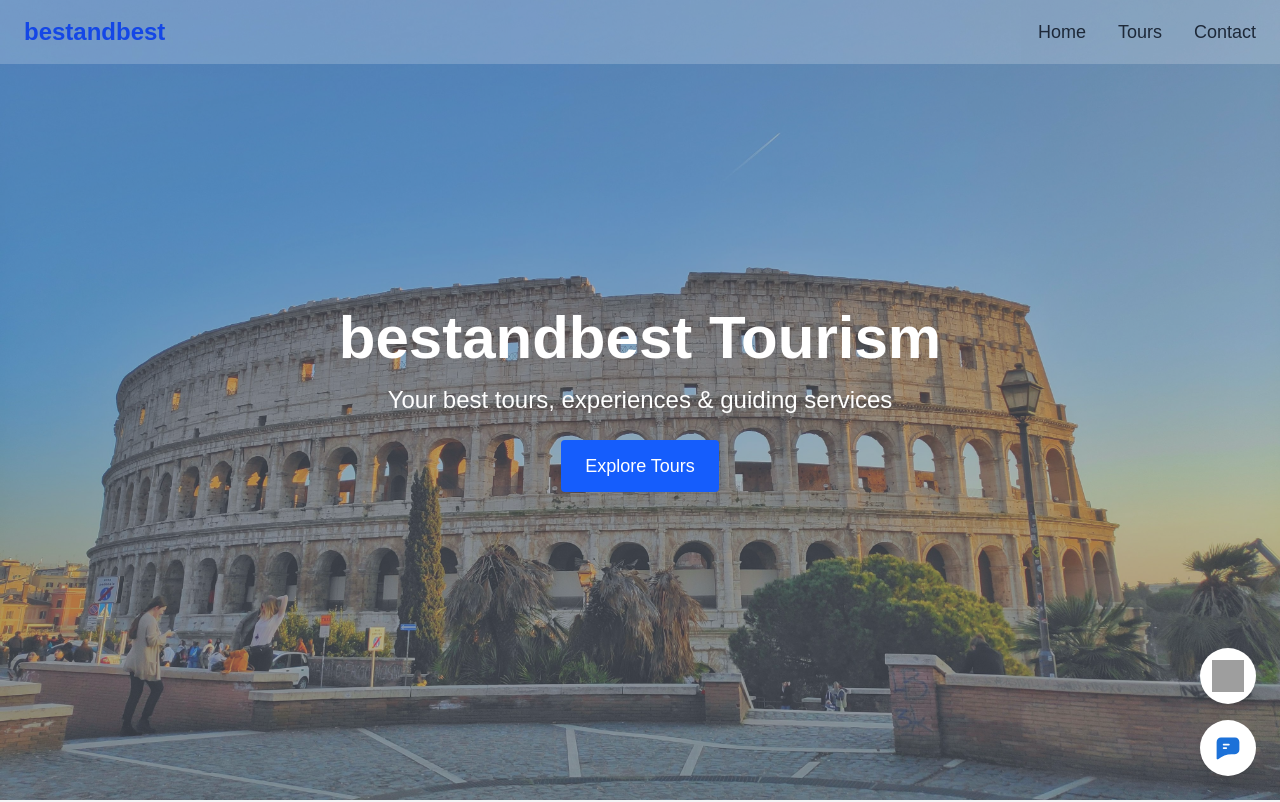
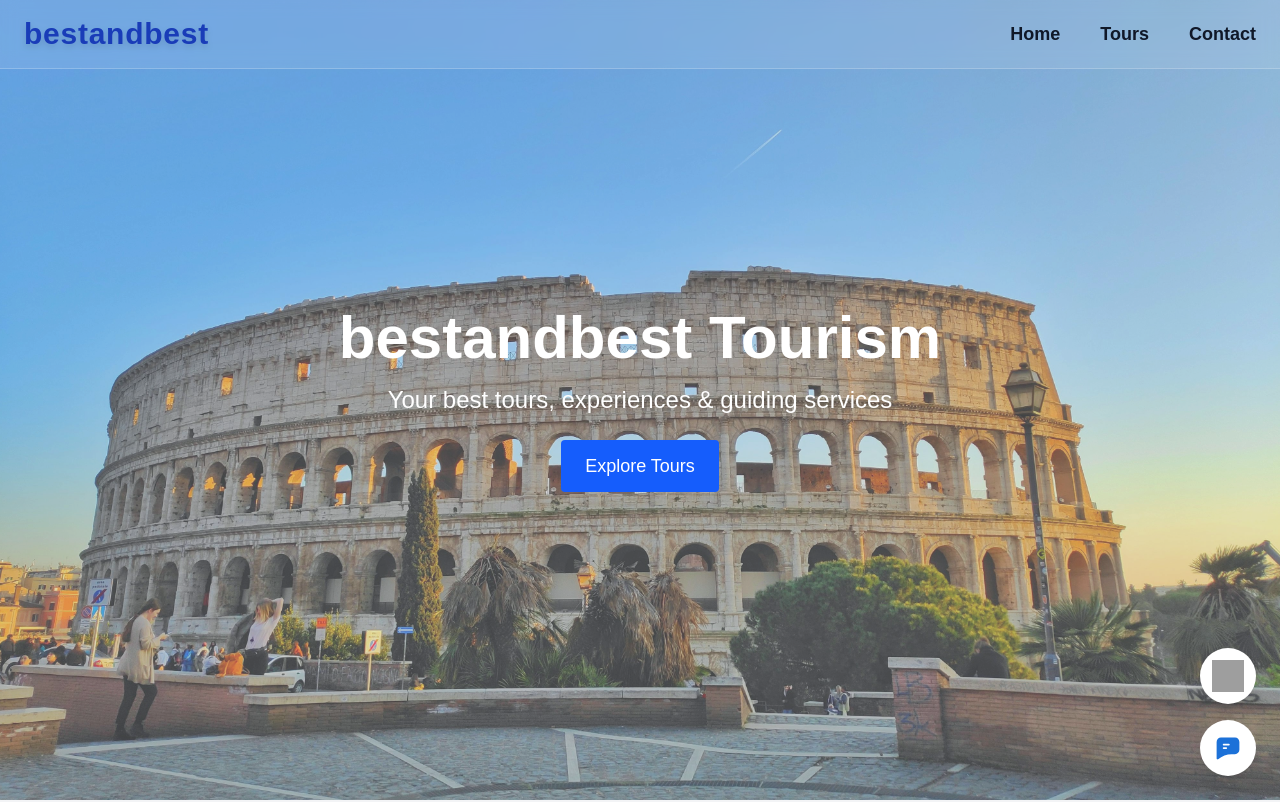
Before and after one commit to shahidse/tourism, a Next.js app: page / in a window 1280 px wide. Shown: the top 802 px of the page. Built offline with nearby package versions, Linux system fonts and the light colour scheme; no server answers; grey boxes are pictures that could not be loaded.

Commit message:
Implement animations using framer-motion in various components and update package.json to include framer-motion dependency

```diff
--- a/app/tours/page.tsx
+++ b/app/tours/page.tsx
@@ -1,33 +1,77 @@
+"use client";
+
+import { useEffect, useState } from "react";
+import { motion, AnimatePresence } from "framer-motion";
 import TourCard from "@/components/TourCard";
 import SectionTitle from "@/components/SectionTitle";
 import Loader from "@/components/Loader";
 import ErrorMessage from "@/components/ErrorMessage";
 
-export default async function ToursPage() {
-  let tours = null;
+export default function ToursPageClient() {
+  const [tours, setTours] = useState<any[]>([]);
+  const [loading, setLoading] = useState(true);
+  const [error, setError] = useState("");
 
-  try {
-    const res = await fetch(`${process.env.NEXT_PUBLIC_BASE_URL}/api/tours`, {
-      cache: "no-store",
-    });
+  // Fetch tours from API
+  const fetchTours = async () => {
+    try {
+      const res = await fetch(`${process.env.NEXT_PUBLIC_BASE_URL}/api/tours`);
+      if (!res.ok) throw new Error("API error");
+      const data = await res.json();
+      setTours(data);
+      setLoading(false);
+    } catch (err) {
+      setError("Failed to load tours.");
+      setLoading(false);
+    }
+  };
 
-    if (!res.ok) throw new Error("API error");
-    tours = await res.json();
-  } catch (error) {
-    return <ErrorMessage message="Failed to load tours." />;
-  }
+  useEffect(() => {
+    fetchTours(); // initial load
+    const interval = setInterval(fetchTours, 30000); // refresh every 30s
+    return () => clearInterval(interval);
+  }, []);
 
-  if (!tours) return <Loader />;
+  if (loading) return <Loader />;
+  if (error) return <ErrorMessage message={error} />;
+
+  // Animation variants
+  const containerVariants = {
+    hidden: {},
+    visible: { transition: { staggerChildren: 0.15 } },
+  };
+
+  const cardVariants = {
+    hidden: { opacity: 0, y: 30, scale: 0.95 },
+    visible: { opacity: 1, y: 0, scale: 1, transition: { duration: 0.6, ease: "easeOut" } },
+    hover: { scale: 1.03, y: -5, transition: { duration: 0.3, ease: "easeOut" } },
+  };
 
   return (
     <div className="px-6 py-16 max-w-7xl mx-auto h-full">
-      <SectionTitle title="All Tours" subtitle={""}/>
+      <SectionTitle title="All Tours" subtitle="" />
 
-      <div className="grid grid-cols-1 md:grid-cols-3 gap-8">
-        {tours.map((tour:any) => (
-          <TourCard key={tour.id} tour={tour} />
-        ))}
-      </div>
+      <motion.div
+        className="grid grid-cols-1 md:grid-cols-3 gap-8 mt-8"
+        variants={containerVariants}
+        initial="hidden"
+        animate="visible"
+      >
+        <AnimatePresence>
+          {tours.map((tour: any) => (
+            <motion.div
+              key={tour.id}
+              variants={cardVariants}
+              whileHover="hover"
+              initial="hidden"
+              animate="visible"
+              exit={{ opacity: 0, scale: 0.9, y: 20, transition: { duration: 0.4 } }}
+            >
+              <TourCard tour={tour} />
+            </motion.div>
+          ))}
+        </AnimatePresence>
+      </motion.div>
     </div>
   );
 }
--- a/components/ContactForm.tsx
+++ b/components/ContactForm.tsx
@@ -1,133 +1,128 @@
 "use client";
 
+import { motion } from "framer-motion";
 import { User, Mail, Phone, MessageSquare, MapPin, Clock, MessageCircle } from "lucide-react";
 
 export default function ContactSection() {
+  // Container variants for stagger
+  const containerVariants = {
+    hidden: {},
+    visible: {
+      transition: {
+        staggerChildren: 0.2,
+      },
+    },
+  };
+
+  const fadeUpVariants = {
+    hidden: { opacity: 0, y: 20 },
+    visible: { opacity: 1, y: 0, transition: { duration: 0.6, ease: "easeOut" } },
+  };
+
+  const buttonVariants = {
+    hidden: { opacity: 0, scale: 0.8 },
+    visible: { opacity: 1, scale: 1, transition: { duration: 0.5, ease: "easeOut" } },
+    hover: { scale: 1.05 },
+    tap: { scale: 0.95 },
+  };
+
   return (
-    <div className="max-w-6xl mx-auto grid md:grid-cols-2 gap-10 p-6 py-16">
-
+    <motion.div
+      className="max-w-6xl mx-auto grid md:grid-cols-2 gap-10 p-6 py-16"
+      variants={containerVariants}
+      initial="hidden"
+      whileInView="visible"
+      viewport={{ once: true, amount: 0.3 }}
+    >
       {/* LEFT — Contact Information */}
-      <div className="bg-white/80 backdrop-blur-lg shadow-xl rounded-2xl border border-gray-200 p-8">
-        <h2 className="text-3xl font-bold text-gray-800 mb-4">
-          Get in Touch
-        </h2>
+      <motion.div
+        className="bg-white/80 backdrop-blur-lg shadow-xl rounded-2xl border border-gray-200 p-8"
+        variants={fadeUpVariants}
+      >
+        <h2 className="text-3xl font-bold text-gray-800 mb-4">Get in Touch</h2>
         <p className="text-gray-600 mb-8">
           We’re always available to help you plan the perfect trip.
           Contact us through any channel below.
         </p>
 
-        <div className="space-y-6">
-
-          {/* WhatsApp */}
-          <div className="flex items-center gap-4">
-            <div className="w-12 h-12 flex items-center justify-center rounded-xl bg-green-500/90 text-white shadow">
-              <MessageCircle />
+        <motion.div className="space-y-6" variants={containerVariants}>
+          {[
+            {
+              icon: <MessageCircle />,
+              bg: "bg-green-500/90",
+              title: "WhatsApp",
+              content: <a href="https://wa.me/000000000000" target="_blank" className="text-blue-600 hover:underline">+00 000 000 0000</a>
+            },
+            {
+              icon: <Phone />,
+              bg: "bg-blue-500/90",
+              title: "Phone",
+              content: "+00 111 222 3333"
+            },
+            {
+              icon: <Mail />,
+              bg: "bg-orange-500/90",
+              title: "Email",
+              content: <a href="mailto:info@bestandbest.com" className="text-blue-600 hover:underline">info@bestandbest.com</a>
+            },
+            {
+              icon: <MapPin />,
+              bg: "bg-purple-500/90",
+              title: "Office Location",
+              content: "Rome, Italy"
+            },
+            {
+              icon: <Clock />,
+              bg: "bg-gray-700/90",
+              title: "Working Hours",
+              content: "Mon–Sun: 8:00 AM – 10:00 PM"
+            }
+          ].map((item, i) => (
+            <motion.div key={i} className="flex items-center gap-4" variants={fadeUpVariants}>
+              <motion.div
+                className={`w-12 h-12 flex items-center justify-center rounded-xl ${item.bg} text-white shadow`}
+                whileHover={{ scale: 1.2 }}
+                transition={{ type: "spring", stiffness: 300 }}
+              >
+                {item.icon}
+              </motion.div>
+              <div>
+                <p className="font-semibold text-gray-800">{item.title}</p>
+                <div className="text-gray-700">{item.content}</div>
               </div>
-            <div>
-              <p className="font-semibold text-gray-800">WhatsApp</p>
-              <a href="https://wa.me/000000000000" target="_blank" className="text-blue-600 hover:underline">
-                +00 000 000 0000
-              </a>
-            </div>
-          </div>
-
-          {/* Phone */}
-          <div className="flex items-center gap-4">
-            <div className="w-12 h-12 flex items-center justify-center rounded-xl bg-blue-500/90 text-white shadow">
-              <Phone />
-            </div>
-            <div>
-              <p className="font-semibold text-gray-800">Phone</p>
-              <p className="text-gray-700">+00 111 222 3333</p>
-            </div>
-          </div>
-
-          {/* Email */}
-          <div className="flex items-center gap-4">
-            <div className="w-12 h-12 flex items-center justify-center rounded-xl bg-orange-500/90 text-white shadow">
-              <Mail />
-            </div>
-            <div>
-              <p className="font-semibold text-gray-800">Email</p>
-              <a href="mailto:info@bestandbest.com" className="text-blue-600 hover:underline">
-                info@bestandbest.com
-              </a>
-            </div>
-          </div>
-
-          {/* Address */}
-          <div className="flex items-center gap-4">
-            <div className="w-12 h-12 flex items-center justify-center rounded-xl bg-purple-500/90 text-white shadow">
-              <MapPin />
-            </div>
-            <div>
-              <p className="font-semibold text-gray-800">Office Location</p>
-              <p className="text-gray-700">Rome, Italy</p>
-            </div>
-          </div>
-
-          {/* Hours */}
-          <div className="flex items-center gap-4">
-            <div className="w-12 h-12 flex items-center justify-center rounded-xl bg-gray-700/90 text-white shadow">
-              <Clock />
-            </div>
-            <div>
-              <p className="font-semibold text-gray-800">Working Hours</p>
-              <p className="text-gray-700">Mon–Sun: 8:00 AM – 10:00 PM</p>
-            </div>
-          </div>
-
-        </div>
-      </div>
+            </motion.div>
+          ))}
+        </motion.div>
+      </motion.div>
 
       {/* RIGHT — Contact Form */}
-      <div className="bg-white/80 backdrop-blur-lg shadow-xl rounded-2xl border border-gray-200 p-8">
+      <motion.div
+        className="bg-white/80 backdrop-blur-lg shadow-xl rounded-2xl border border-gray-200 p-8"
+        variants={fadeUpVariants}
+      >
         <h2 className="text-3xl font-bold text-gray-800 mb-6">Send a Message</h2>
 
-        <form className="space-y-6">
-          {/* Name */}
-          <div className="relative">
-            <User className="absolute left-4 top-4 text-gray-500 w-5 h-5" />
+        <motion.form className="space-y-6" variants={containerVariants}>
+          {[
+            { IconComponent: User, type: "text", placeholder: "Full Name", required: true },
+            { IconComponent: Mail, type: "email", placeholder: "Email Address", required: true },
+            { IconComponent: Phone, type: "tel", placeholder: "Phone Number (Optional)", required: false },
+          ].map((field, i) => (
+            <motion.div key={i} className="relative" variants={fadeUpVariants}>
+              <field.IconComponent className="absolute left-4 top-4 text-gray-500 w-5 h-5" />
               <input
-              type="text"
+                type={field.type}
                 className="peer w-full pl-12 p-4 bg-white/40 border border-gray-300 rounded-xl focus:border-blue-500 focus:ring-2 focus:ring-blue-200 outline-none"
                 placeholder=" "
-              required
+                required={field.required}
               />
               <label className="absolute left-12 top-4 text-gray-500 transition-all peer-placeholder-shown:top-4 peer-placeholder-shown:text-base peer-focus:-top-3 peer-focus:text-sm peer-focus:text-blue-600 bg-white px-1">
-              Full Name
+                {field.placeholder}
               </label>
-          </div>
+            </motion.div>
+          ))}
 
-          {/* Email */}
-          <div className="relative">
-            <Mail className="absolute left-4 top-4 text-gray-500 w-5 h-5" />
-            <input
-              type="email"
-              className="peer w-full pl-12 p-4 bg-white/40 border border-gray-300 rounded-xl focus:border-blue-500 focus:ring-2 focus:ring-blue-200 outline-none"
-              placeholder=" "
-              required
-            />
-            <label className="absolute left-12 top-4 text-gray-500 transition-all peer-placeholder-shown:top-4 peer-placeholder-shown:text-base peer-focus:-top-3 peer-focus:text-sm peer-focus:text-blue-600 bg-white px-1">
-              Email Address
-            </label>
-          </div>
-
-          {/* Phone */}
-          <div className="relative">
-            <Phone className="absolute left-4 top-4 text-gray-500 w-5 h-5" />
-            <input
-              type="tel"
-              className="peer w-full pl-12 p-4 bg-white/40 border border-gray-300 rounded-xl focus:border-blue-500 focus:ring-2 focus:ring-blue-200 outline-none"
-              placeholder=" "
-            />
-            <label className="absolute left-12 top-4 text-gray-500 transition-all peer-placeholder-shown:top-4 peer-placeholder-shown:text-base peer-focus:-top-3 peer-focus:text-sm peer-focus:text-blue-600 bg-white px-1">
-              Phone Number (Optional)
-            </label>
-          </div>
-
-          {/* Message */}
-          <div className="relative">
+          <motion.div className="relative" variants={fadeUpVariants}>
             <MessageSquare className="absolute left-4 top-4 text-gray-500 w-5 h-5" />
             <textarea
               rows={4}
@@ -138,16 +133,19 @@ export default function ContactSection() {
             <label className="absolute left-12 top-4 text-gray-500 transition-all peer-placeholder-shown:top-4 peer-placeholder-shown:text-base peer-focus:-top-3 peer-focus:text-sm peer-focus:text-blue-600 bg-white px-1">
               Your Message
             </label>
-          </div>
+          </motion.div>
 
-          <button
+          <motion.button
             type="submit"
             className="w-full py-3 bg-blue-600 text-white font-semibold rounded-xl hover:bg-blue-700 shadow-md hover:shadow-lg transition"
+            variants={buttonVariants}
+            whileHover="hover"
+            whileTap="tap"
           >
             Send Message
-          </button>
-        </form>
-      </div>
-    </div>
+          </motion.button>
+        </motion.form>
+      </motion.div>
+    </motion.div>
   );
 }
--- a/components/FloatingContact.tsx
+++ b/components/FloatingContact.tsx
@@ -1,26 +1,60 @@
 "use client";
 
+import { motion } from "framer-motion";
+
 export default function FloatingContact() {
+  // Container animation for staggered children
+  const containerVariants = {
+    hidden: { opacity: 0, y: 50 },
+    visible: {
+      opacity: 1,
+      y: 0,
+      transition: {
+        staggerChildren: 0.2,
+        type: "spring",
+        stiffness: 100,
+        damping: 10,
+      },
+    },
+  };
+
+  // Individual button animation
+  const buttonVariants = {
+    hidden: { opacity: 0, y: 20, scale: 0.8 },
+    visible: { opacity: 1, y: 0, scale: 1, transition: { type: "spring", stiffness: 200 } },
+    hover: { scale: 1.15, rotate: [0, 5, -5, 0], transition: { duration: 0.4 } },
+    tap: { scale: 0.9 },
+  };
+
   return (
-        <div className="fixed bottom-6 right-6 flex flex-col gap-4 z-50">
-
+    <motion.div
+      className="fixed bottom-6 right-6 flex flex-col gap-4 z-50"
+      variants={containerVariants}
+      initial="hidden"
+      animate="visible"
+    >
       {/* WhatsApp */}
-            <a
-                href={`https://wa.me/000000000000${process.env.WHATSAPP}`} // change to your number
+      <motion.a
+        href={`https://wa.me/000000000000${process.env.WHATSAPP}`} // replace with your number
         target="_blank"
-                className="w-14 h-14 rounded-full bg-white flex items-center justify-center shadow-lg hover:scale-110 transition-transform"
+        className="w-14 h-14 rounded-full bg-white flex items-center justify-center shadow-lg cursor-pointer"
+        variants={buttonVariants}
+        whileHover="hover"
+        whileTap="tap"
       >
         <img src="/icons/whatsapp.svg" alt="WhatsApp" className="w-8 h-8" />
-            </a>
+      </motion.a>
 
       {/* Message */}
-            <a
+      <motion.a
         href="/contact"
-                className="w-14 h-14 rounded-full bg-white flex items-center justify-center shadow-lg hover:scale-110 transition-transform"
+        className="w-14 h-14 rounded-full bg-white flex items-center justify-center shadow-lg cursor-pointer"
+        variants={buttonVariants}
+        whileHover="hover"
+        whileTap="tap"
       >
         <img src="/icons/message.svg" alt="Message" className="w-7 h-7" />
-            </a>
-
-        </div>
+      </motion.a>
+    </motion.div>
   );
 }
--- a/components/Hero.tsx
+++ b/components/Hero.tsx
@@ -1,31 +1,86 @@
+"use client";
+
+import { motion } from "framer-motion";
+
 export default function Hero() {
+  // Container for text & button stagger
+  const containerVariants = {
+    hidden: {},
+    visible: {
+      transition: { staggerChildren: 0.3 },
+    },
+  };
+
+  const titleVariants = {
+    hidden: { opacity: 0, y: 50, scale: 0.95 },
+    visible: { opacity: 1, y: 0, scale: 1, transition: { duration: 0.8, ease: "easeOut" } },
+  };
+
+  const textVariants = {
+    hidden: { opacity: 0, y: 30 },
+    visible: { opacity: 1, y: 0, transition: { duration: 0.8, ease: "easeOut" } },
+  };
+
+  const buttonVariants = {
+    hidden: { opacity: 0, y: 20, scale: 0.8 },
+    visible: { opacity: 1, y: 0, scale: 1, transition: { duration: 0.5, ease: "easeOut" } },
+    hover: { scale: 1.05 },
+    tap: { scale: 0.95 },
+  };
+
+  // Hero image animation
+  const imageVariants = {
+    hidden: { scale: 1.1, opacity: 0.8 },
+    visible: {
+      scale: 1,
+      opacity: 1,
+      transition: { duration: 1.5, ease: "easeOut" }
+    },
+    float: {
+      scale: [1, 1.02, 1], // subtle zoom in/out loop
+      transition: { duration: 8, repeat: Infinity, ease: "easeInOut" }
+    }
+  };
+
   return (
-    <section
-      className="relative h-screen flex flex-col justify-center items-center text-center text-white"
-      style={{
-        backgroundImage: "url('/images/rome-hero.jpg')",
-        backgroundSize: "cover",
-        backgroundPosition: "center",
-      }}
-    >
-      {/* Light overlay */}
-      <div className="absolute inset-0 bg-gray-500/50"></div>
+    <section className="relative h-screen flex flex-col justify-center items-center text-center text-white overflow-hidden">
+      {/* Animated Hero Image */}
+      <motion.div
+        className="absolute inset-0 bg-cover bg-center"
+        style={{ backgroundImage: "url('/images/rome-hero.jpg')" }}
+        variants={imageVariants}
+        initial="hidden"
+        animate="float"
+      >
+        {/* Overlay */}
+        <div className="absolute inset-0 bg-gray-500/20"></div>
+      </motion.div>
 
-      {/* Content */}
-      <div className="relative z-10 px-4 ">
-        <h1 className="text-5xl md:text-6xl font-bold">
+      {/* Text Content */}
+      <motion.div
+        className="relative z-10 px-4"
+        variants={containerVariants}
+        initial="hidden"
+        animate="visible"
+      >
+        <motion.h1 className="text-5xl md:text-6xl font-bold" variants={titleVariants}>
           bestandbest Tourism
-        </h1>
-        <p className="mt-4 text-xl md:text-2xl max-w-2xl mx-auto">
+        </motion.h1>
+
+        <motion.p className="mt-4 text-xl md:text-2xl max-w-2xl mx-auto" variants={textVariants}>
           Your best tours, experiences & guiding services
-        </p>
-        <a
+        </motion.p>
+
+        <motion.a
           href="/tours"
           className="px-6 py-3 bg-blue-600 hover:bg-blue-700 transition text-white rounded mt-6 inline-block text-lg"
+          variants={buttonVariants}
+          whileHover="hover"
+          whileTap="tap"
         >
           Explore Tours
-        </a>
-      </div>
+        </motion.a>
+      </motion.div>
     </section>
   );
 }
--- a/components/Navbar.tsx
+++ b/components/Navbar.tsx
@@ -2,54 +2,89 @@
 
 import Link from "next/link";
 import { useState, useEffect } from "react";
+import { motion } from "framer-motion";
 
 export default function Navbar() {
   const [scrolled, setScrolled] = useState(false);
 
-  // Optional: change background on scroll
   useEffect(() => {
-    const handleScroll = () => {
-      if (window.scrollY > 50) setScrolled(true);
-      else setScrolled(false);
-    };
+    const handleScroll = () => setScrolled(window.scrollY > 60);
     window.addEventListener("scroll", handleScroll);
     return () => window.removeEventListener("scroll", handleScroll);
   }, []);
 
+  // Animation variants
+  const navVariants = {
+    hidden: { y: -40, opacity: 0 },
+    visible: { y: 0, opacity: 1, transition: { duration: 0.6, ease: "easeOut" } },
+  };
+
+  const menuVariants = {
+    hidden: {},
+    visible: {
+      transition: {
+        delayChildren: 0.3,
+        staggerChildren: 0.15,
+      },
+    },
+  };
+
+  const linkVariant = {
+    hidden: { opacity: 0, y: -10 },
+    visible: { opacity: 1, y: 0, transition: { duration: 0.4 } },
+  };
+
   return (
-    <nav
-      className={`fixed w-full top-0 z-50 transition-all ${
-        scrolled ? "bg-white shadow-md" : "bg-white/20 "
-      }`}
+    <motion.nav
+      variants={navVariants}
+      initial="hidden"
+      animate="visible"
+      className={`fixed w-full top-0 z-50 transition-all duration-500
+        ${scrolled
+          ? "bg-white/80 shadow-xl backdrop-blur-xl border-b border-white/40"
+          : "bg-white/10 backdrop-blur-sm border-b border-white/20"
+        }
+      `}
     >
       <div className="max-w-7xl mx-auto flex items-center justify-between px-6 py-4">
-        {/* Logo */}
-        <Link href="/" className="text-2xl font-bold text-blue-700">
-          bestandbest
-        </Link>
 
-        {/* Menu */}
-        <div className="flex gap-8 text-lg font-medium text-gray-800">
-          <Link
-            href="/"
-            className="hover:text-blue-600 transition-colors duration-300"
-          >
-            Home
+        {/* Logo w/ animation */}
+        <motion.div whileHover={{ scale: 1.05 }} transition={{ type: "spring", stiffness: 300 }}>
+          <Link href="/" className="text-3xl font-extrabold tracking-wide text-blue-800 drop-shadow-md">
+            bestandbest
           </Link>
-          <Link
-            href="/tours"
-            className="hover:text-blue-600 transition-colors duration-300"
-          >
-            Tours
-          </Link>
-          <Link
-            href="/contact"
-            className="hover:text-blue-600 transition-colors duration-300"
-          >
-            Contact
-          </Link>
-        </div>
+        </motion.div>
+
+        {/* Menu with stagger animation */}
+        <motion.div
+          className="flex gap-10 text-lg font-semibold text-gray-900"
+          variants={menuVariants}
+          initial="hidden"
+          animate="visible"
+        >
+          {["Home", "Tours", "Contact"].map((item) => (
+            <motion.div key={item} variants={linkVariant}>
+              <Link href={item === "Home" ? "/" : `/${item.toLowerCase()}`} className="relative group">
+
+                {/* Text */}
+                <motion.span
+                  whileHover={{ scale: 1.05 }}
+                  transition={{ type: "spring", stiffness: 300 }}
+                  className="transition-colors duration-300 group-hover:text-blue-600"
+                >
+                  {item}
+                </motion.span>
+
+                {/* Underline */}
+                <span
+                  className="absolute left-0 -bottom-1 h-[2px] w-full bg-blue-600
+                  scale-x-0 group-hover:scale-x-100 transition-transform duration-300 origin-left"
+                />
+              </Link>
+            </motion.div>
+          ))}
+        </motion.div>
       </div>
-    </nav>
+    </motion.nav>
   );
 }
--- a/package.json
+++ b/package.json
@@ -9,6 +9,7 @@
     "lint": "eslint"
   },
   "dependencies": {
+    "framer-motion": "^12.23.25",
     "lucide-react": "^0.556.0",
     "next": "16.0.6",
     "react": "19.2.0",
```
Lines whose indentation alone changed are shown as unchanged.
